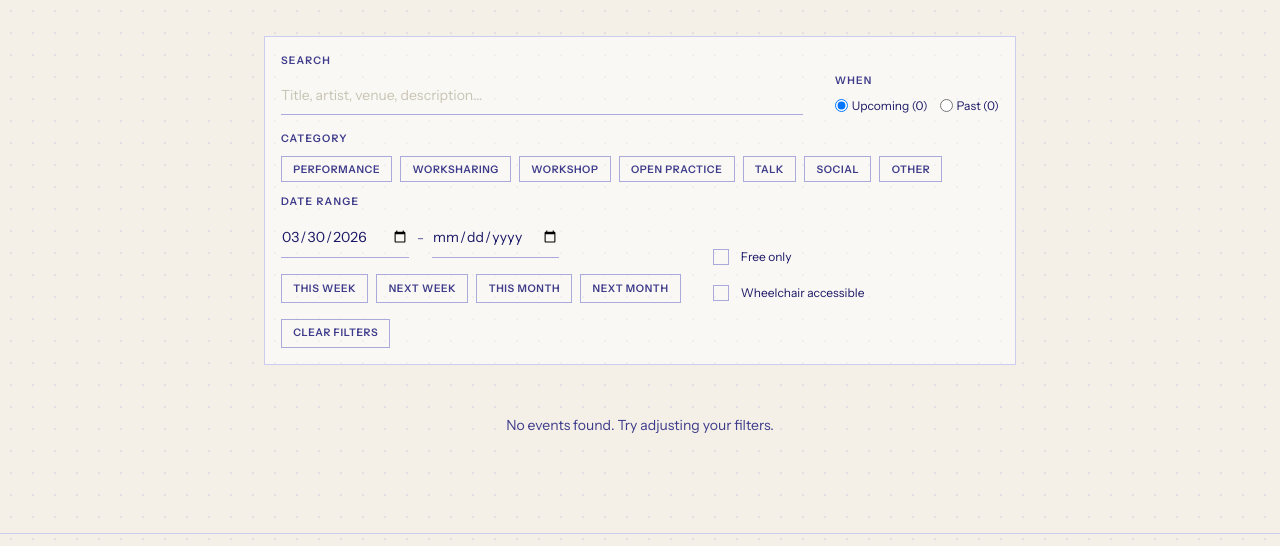
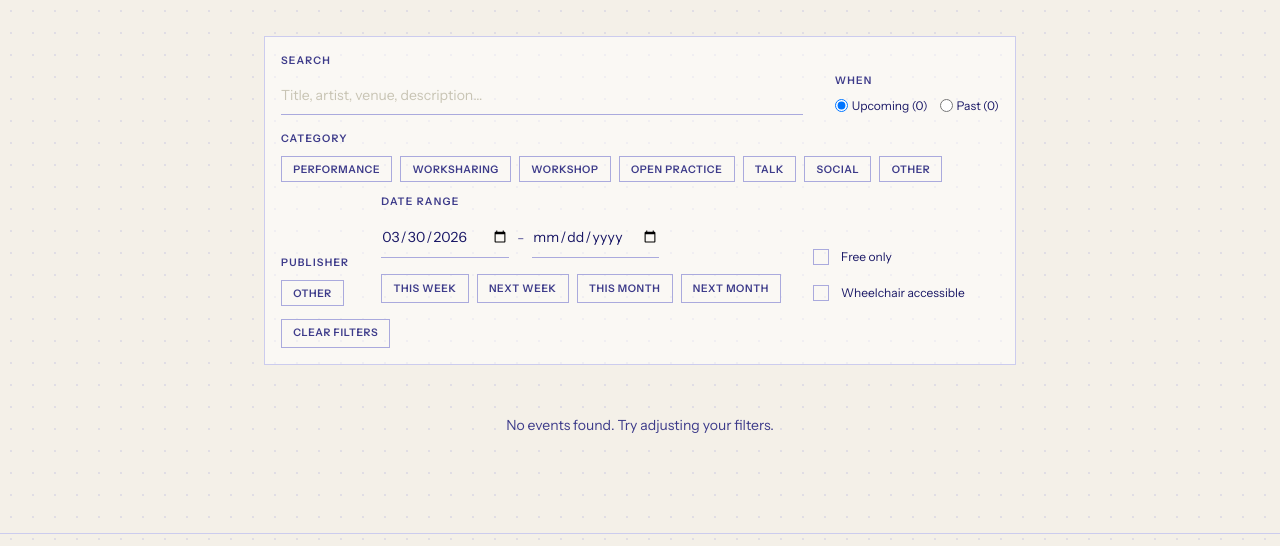
Before and after one commit to ariansajina/pleskal, a Django app: page / in a window 1280 px wide. Shown: the part 264-810 px from the top of the page. Run offline with Django 5.2, Linux system fonts and the light colour scheme; data that the repository does not hold is empty; style sheets or scripts are compiled from the project's sources; some web fonts are replaced.

Commit message:
add publisher filters; increase event description max_length

```diff
--- a/events/models.py
+++ b/events/models.py
@@ -26,7 +26,7 @@ class Event(models.Model):
     id = models.UUIDField(primary_key=True, default=uuid.uuid4, editable=False)
     slug = models.SlugField(max_length=250, unique=True, editable=False)
     title = models.CharField(max_length=200)
-    description = models.TextField(blank=True, max_length=2000)
+    description = models.TextField(blank=True, max_length=4000)
     image = models.ImageField(
         upload_to="events/",
         blank=True,
--- a/events/views.py
+++ b/events/views.py
@@ -153,6 +153,27 @@ class EventListView(RateLimitMixin, View):
         if categories:
             qs = qs.filter(category__in=categories)
 
+        # --- Filter: publisher (multi-value) ---
+        from django.contrib.auth import get_user_model
+
+        User = get_user_model()
+        publisher_slugs = request.GET.getlist("publisher")
+        if publisher_slugs:
+            system_user_ids = User.objects.filter(
+                is_system_account=True,
+                display_name_slug__in=[s for s in publisher_slugs if s != "other"],
+            ).values_list("id", flat=True)
+
+            q = Q()
+            if any(s != "other" for s in publisher_slugs):
+                q |= Q(submitted_by__in=system_user_ids)
+            if "other" in publisher_slugs:
+                all_system_ids = User.objects.filter(
+                    is_system_account=True
+                ).values_list("id", flat=True)
+                q |= ~Q(submitted_by__in=all_system_ids)
+            qs = qs.filter(q)
+
         # --- Filter: date range ---
         date_from = request.GET.get("date_from")
         date_to = request.GET.get("date_to")
@@ -184,19 +205,35 @@ class EventListView(RateLimitMixin, View):
                 | Q(submitted_by__display_name__icontains=search_query)
             )
 
-        return qs, categories, date_from, date_to, search_query, date_range_active
+        return (
+            qs,
+            categories,
+            publisher_slugs,
+            date_from,
+            date_to,
+            search_query,
+            date_range_active,
+        )
 
     def get(self, request):
+        from django.contrib.auth import get_user_model
         from django.shortcuts import render
 
+        User = get_user_model()
         expiry_cutoff = timezone.now() - timezone.timedelta(days=2 * 365)
         qs = Event.objects.filter(
             start_datetime__gte=expiry_cutoff, is_draft=False
         ).select_related("submitted_by")
 
-        qs, categories, date_from, date_to, search_query, date_range_active = (
-            self._apply_filters(qs, request)
-        )
+        (
+            qs,
+            categories,
+            publisher_slugs,
+            date_from,
+            date_to,
+            search_query,
+            date_range_active,
+        ) = self._apply_filters(qs, request)
 
         # --- Counts for upcoming/past toggle (computed after other filters) ---
         now = timezone.now()
@@ -227,12 +264,17 @@ class EventListView(RateLimitMixin, View):
         base_query_string = params.urlencode()
 
         quick_date_ranges = _get_quick_date_ranges()
+        system_publishers = User.objects.filter(is_system_account=True).order_by(
+            "display_name"
+        )
         ctx = {
             "page_obj": page_obj,
             "base_query_string": base_query_string,
             "events": page_obj.object_list,
             "category_choices": EventCategory.choices,
             "selected_categories": categories,
+            "system_publishers": system_publishers,
+            "selected_publishers": publisher_slugs,
             "show_past": show_past,
             "date_from": date_from or "",
             "date_to": date_to or "",
--- a/scrapers/sources.json
+++ b/scrapers/sources.json
@@ -19,13 +19,13 @@
   },
   {
     "external_source": "toastercph",
-    "display_name": "Toaster CPH",
+    "display_name": "Toaster",
     "email": "system.toastercph@pleskal.internal",
     "website": "https://toastercph.dk"
   },
   {
     "external_source": "kbhdanser",
-    "display_name": "København Danser",
+    "display_name": "KBH Danser",
     "email": "system.kbhdanser@pleskal.internal",
     "website": "https://kbhdanser.dk"
   }
--- a/templates/base.html
+++ b/templates/base.html
@@ -365,7 +365,7 @@
     .filter-panel__group-label {
       font-size: var(--text-xs); font-weight: 600; letter-spacing: 0.12em; text-transform: uppercase; color: var(--ink-muted);
     }
-    .filter-checkboxes { display: flex; flex-wrap: wrap; gap: var(--space-2); }
+    .filter-checkboxes { display: flex; flex-wrap: wrap; gap: var(--space-2); row-gap: var(--space-3); }
     .filter-chip {
       font-size: var(--text-xs); font-weight: 600; letter-spacing: 0.06em; text-transform: uppercase;
       padding: 0.35rem 0.7rem; border: 1.5px solid var(--border); color: var(--ink-muted);
--- a/templates/events/event_list.html
+++ b/templates/events/event_list.html
@@ -48,6 +48,25 @@
                             <span class="filter-chip">{{ label }}</span>
                         </label>
                     {% endfor %}
+                </div>
+            </div>
+
+            {# Publisher #}
+            <div class="filter-panel__group">
+                <span class="filter-panel__group-label">Publisher</span>
+                <div class="filter-checkboxes">
+                    {% for publisher in system_publishers %}
+                        <label>
+                            <input type="checkbox" name="publisher" value="{{ publisher.display_name_slug }}"
+                                   {% if publisher.display_name_slug in selected_publishers %}checked{% endif %}>
+                            <span class="filter-chip">{{ publisher.public_name }}</span>
+                        </label>
+                    {% endfor %}
+                    <label>
+                        <input type="checkbox" name="publisher" value="other"
+                               {% if "other" in selected_publishers %}checked{% endif %}>
+                        <span class="filter-chip">Other</span>
+                    </label>
                 </div>
             </div>
 
```
Also changed, not shown: events/tests/test_views.py (+123 -0 lines), accounts/migrations/0001_initial.py, accounts/migrations/0002_configure_site.py (deleted), accounts/migrations/0003_claimcode_created_by.py (deleted), events/migrations/0001_initial.py.
